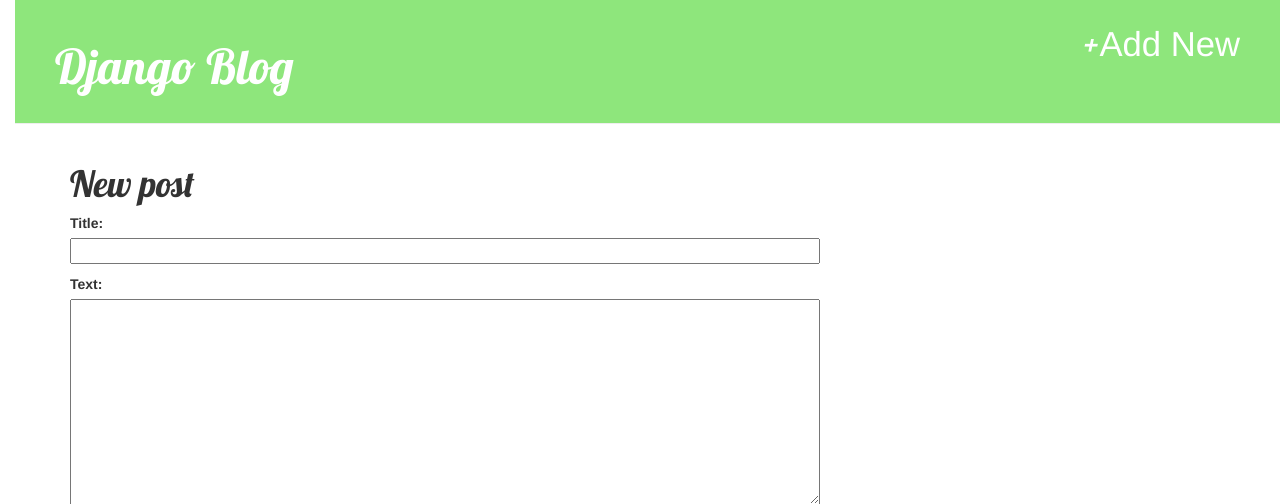
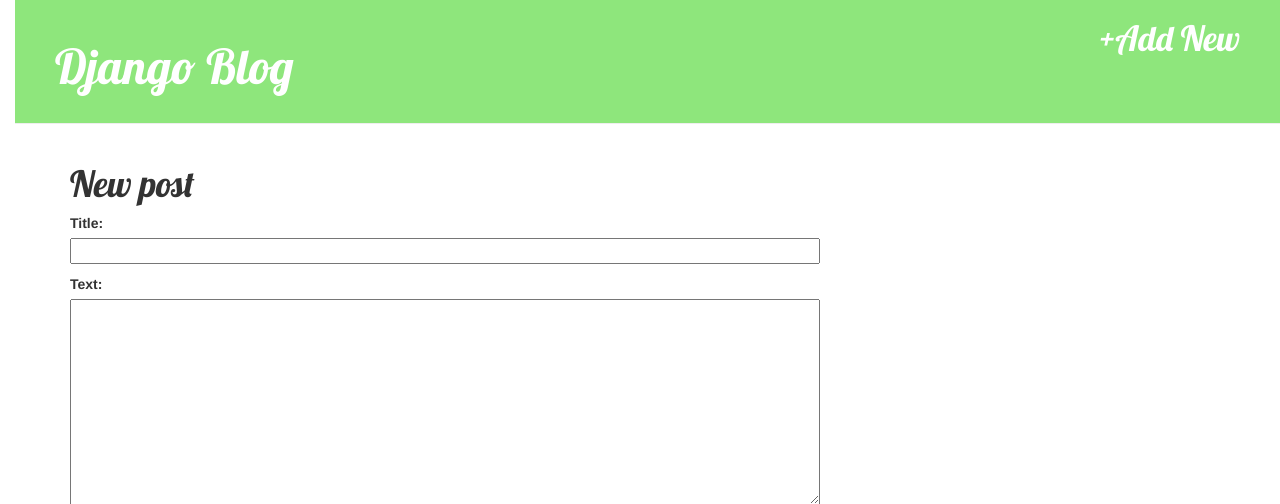
Before and after one commit to lalitmee/Django-Blog, a Django app: page /post/new/ in a window 1280 px wide. Shown: the top 504 px of the page. Run offline with Django 3.2, Linux system fonts and the light colour scheme; the visitor is signed in with stand-in values (Sample User, id 1); some libraries are stand-ins or nearby versions.

Commit message:
changes in add new

```diff
--- a/blog/templates/blog/base.html
+++ b/blog/templates/blog/base.html
@@ -14,7 +14,7 @@
 
         <div class="page-header">
             {% if user.is_authenticated %}
-                <a href="{% url 'post_new' %}" class="top-menu"><span class="glyphicon glyphicon-plus"></span>Add New</a>
+                <a href="{% url 'post_new' %}" class="top-menu"><span class="glyphicon glyphicon-plus">Add New</span></a>
             {% endif %}
             <h1><a href="/">Django Blog</a></h1>
         </div>
```
